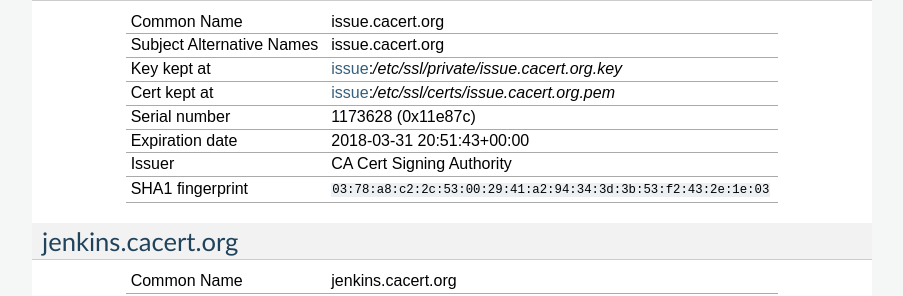
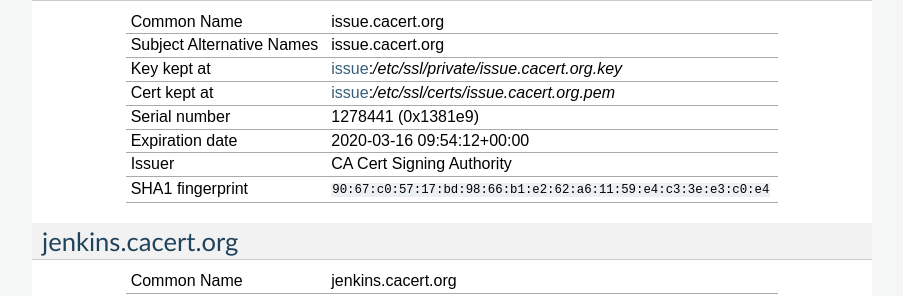
Before and after one commit to CAcertOrg/cacert-infradocs, a Sphinx documentation site: the page built from docs/certlist.rst, in a window 1280 px wide and 900 px high, scrolled down 3214 px. Shown: the part 152-448 px from the top of the window, without its empty margins (198-1101 px from the left). Built offline with Sphinx 7.4.7, drawn with Linux system fonts in a browser that asks for light colours; pages that are not in the unit, such as notebooks, are missing from menus.

Commit message:
Renew certificate for issue

```diff
--- a/docs/systems/issue.rst
+++ b/docs/systems/issue.rst
@@ -245,9 +245,9 @@
    :altnames:   DNS:issue.cacert.org
    :certfile:   /etc/ssl/certs/issue.cacert.org.pem
    :keyfile:    /etc/ssl/private/issue.cacert.org.key
-   :serial:     11E87C
-   :expiration: Mar 31 20:51:43 18 GMT
-   :sha1fp:     03:78:A8:C2:2C:53:00:29:41:A2:94:34:3D:3B:53:F2:43:2E:1E:03
+   :serial:     1381E9
+   :expiration: Mar 16 09:54:12 2020 GMT
+   :sha1fp:     90:67:C0:57:17:BD:98:66:B1:E2:62:A6:11:59:E4:C3:3E:E3:C0:E4
    :issuer:     CA Cert Signing Authority
 
 .. seealso::
```
